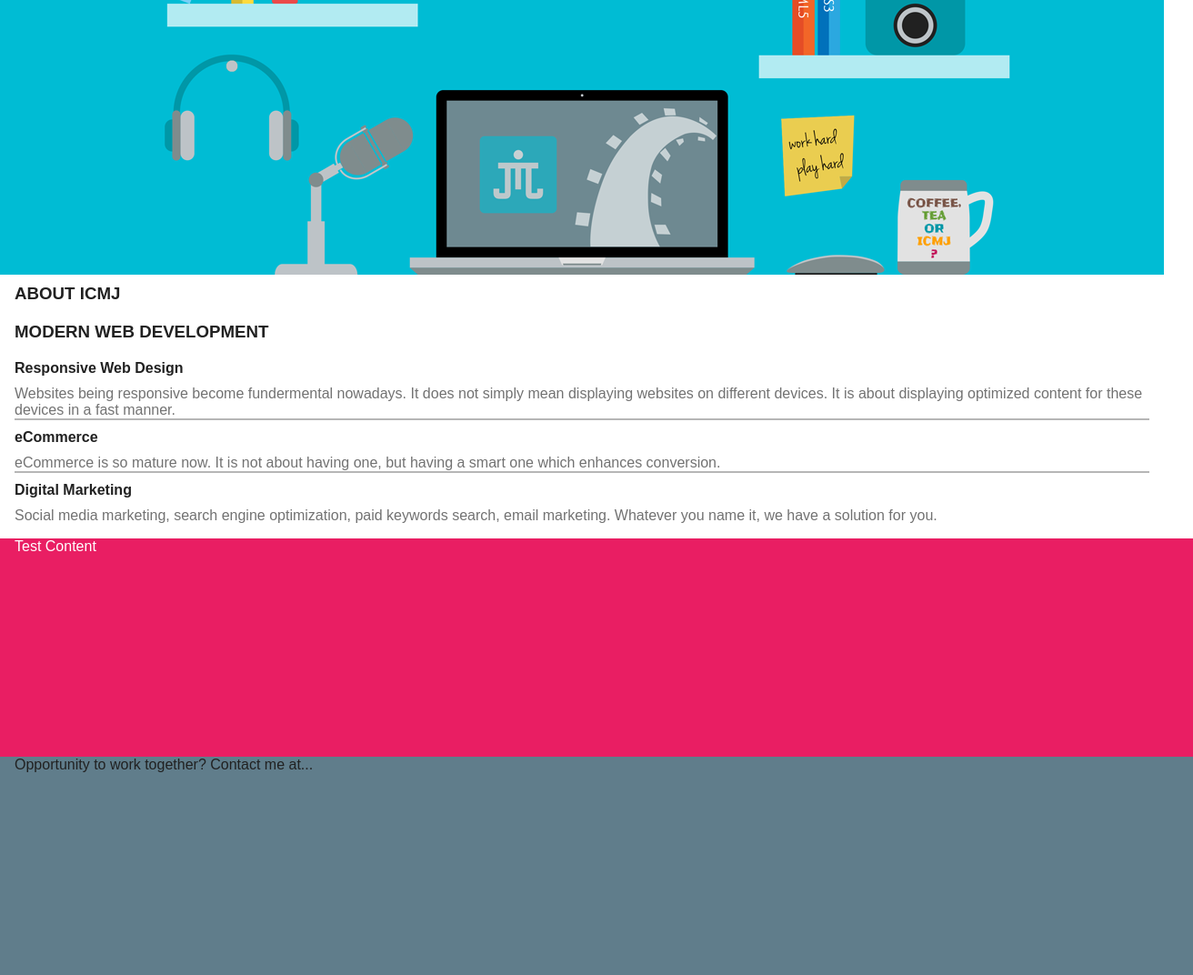
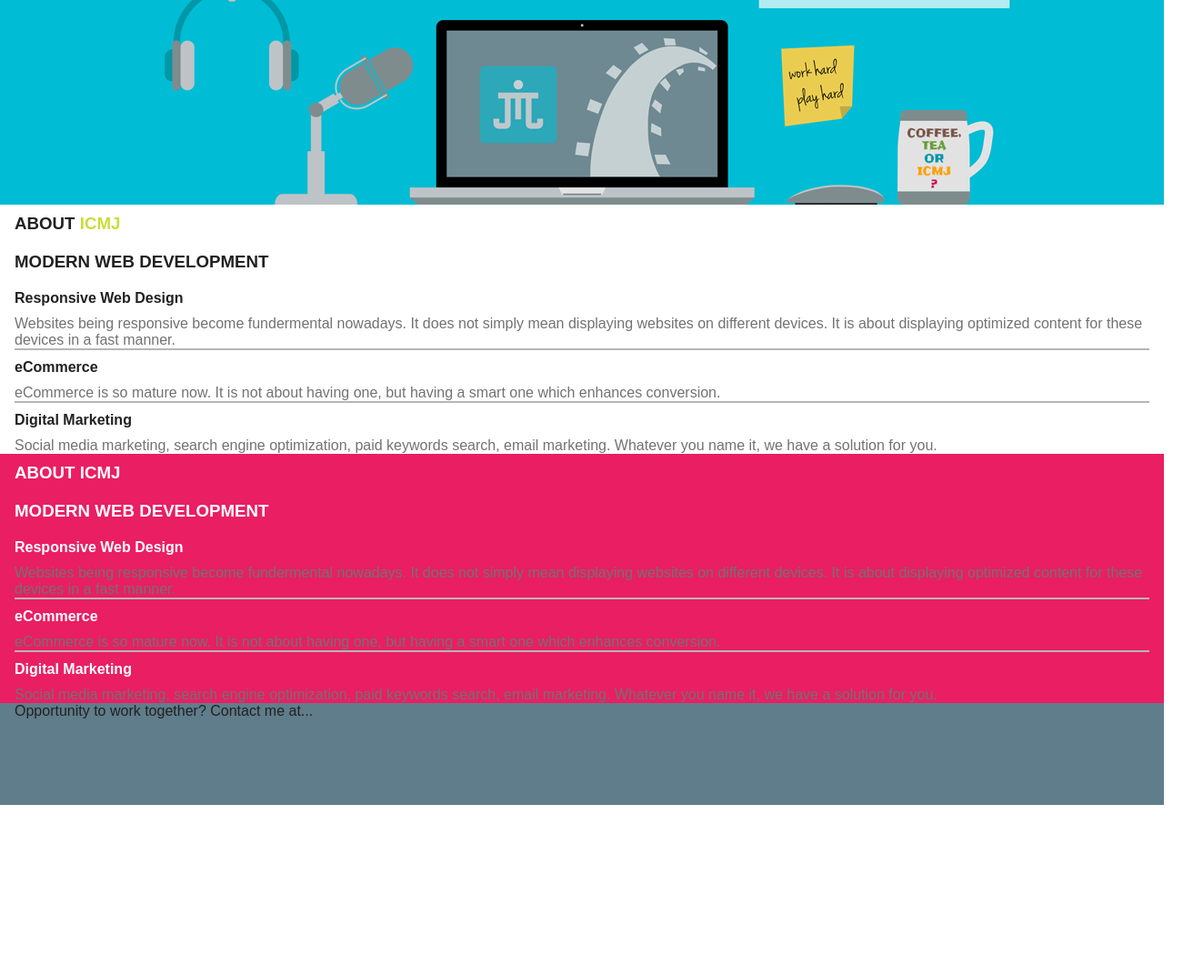
Before and after one commit to calvinfu1128/h5bp, a website: page index.html in a window 1280 px wide. Shown: the part 255-1327 px from the top of the page at 91% size, 1312 px wide, since content can reach past the window. After the commit the page ends 1140 px from the top, so only its background shows below. Drawn offline with nearby package versions, Linux system fonts and the light colour scheme.

Commit message:
content alignment edited

```diff
--- a/css/main.styl
+++ b/css/main.styl
@@ -44,15 +44,20 @@
   margin: 0
   padding: 0
 
-/* make content starts with space on the left */
+/* align content with space on the LHS */
 .align-left
   position: relative
   padding-left: 16px
 
+/* container leaving spaces on both ends */
 .container
   position: relative
   padding-left: 16px
   padding-right: 16px
+
+/* highlight text */
+.highlight-text
+  color: $accent-color
 
 /* top nav bar CSS styles */
 .navbar
@@ -72,7 +77,7 @@
   font-size: 3.7em
   letter-spacing: 0.07em
   fb(row,1,flex-start,center)
-  width: 40%
+  width: 50%
   position: relative
 
 .logo-png
@@ -83,7 +88,7 @@
 .menu
   letter-spacing: 0.035em
   fb(row,2,flex-end,center)
-  width: 60%
+  width: 50%
   position: relative
 
 /* menu-normal only displays above 600px */
@@ -96,7 +101,7 @@
   display: flex
   justify-content: flex-end
   li
-    width: 8em
+    width: 7em
     margin: 0
     display: flex
     justify-content: center
@@ -218,27 +223,19 @@
   visibility: visible
   transition: visibility 2s ease
 
-main
+.about
   background: #fff
-  position: relative
-  top: 4.8em
-  padding-bottom: 1em
 
-.test-content
+.services
   background: #e91e63
   color: #fff
   width: 100%
-  height: 15em
-  position: relative
-  top: 4.8em
 
 footer
   background: #607d8b
   color: $primary-text
   width: 100%
-  height: 15em
-  position: relative
-  top: 4.8em
+  height: 7em
 
 .jumbotron
   width: 100%
@@ -249,6 +246,6 @@
   justify-content: center
   h1
     padding-top: 2.5em
-    font-size: 2.8em
-    color: $accent-color
+    font-size: 2.3em
+    color: #fff
     text-shadow: 2px 2px 2px rgba(#000,0.23)
--- a/index.html
+++ b/index.html
@@ -49,9 +49,25 @@
         </nav>
         <main>
             <section class="jumbotron">
-            <h1>Welcome to ICMJ</h1>
+            <h1>DESIGN WITH PASSION</h1>
             </section>
-            <section class="container">
+            <section class="about">
+                <div class="container">
+                    <h3>ABOUT <span class="highlight-text">ICMJ</span></h3>
+
+                    <h3>MODERN WEB DEVELOPMENT</h3>
+                    <h4>Responsive Web Design</h4>
+                    <p>Websites being responsive become fundermental nowadays. It does not simply mean displaying websites on different devices. It is about displaying optimized content for these devices in a fast manner.</p>
+                    <hr noshade>
+                    <h4>eCommerce</h4>
+                    <p>eCommerce is so mature now. It is not about having one, but having a smart one which enhances conversion.</p>
+                    <hr noshade>
+                    <h4>Digital Marketing</h4>
+                    <p>Social media marketing, search engine optimization, paid keywords search, email marketing. Whatever you name it, we have a solution for you.</p>
+                </div>
+            </section>
+            <section class="services">
+                <div class="container">
                     <h3>ABOUT ICMJ</h3>
 
                     <h3>MODERN WEB DEVELOPMENT</h3>
@@ -63,11 +79,13 @@
                     <hr noshade>
                     <h4>Digital Marketing</h4>
                     <p>Social media marketing, search engine optimization, paid keywords search, email marketing. Whatever you name it, we have a solution for you.</p>
+                </div>
             </section>
         </main>
-        <div class="test-content container">Test Content</div>
-        <footer class="container">
+        <footer>
+            <div class="container">
                 Opportunity to work together? Contact me at...
+            </div>
         </footer>
         <link rel="stylesheet" href="//maxcdn.bootstrapcdn.com/font-awesome/4.3.0/css/font-awesome.min.css">
         <script src="//ajax.googleapis.com/ajax/libs/jquery/1.11.2/jquery.min.js"></script>
```
Also changed, not shown: build/css/main.min.css, 2 other files. Lines whose indentation alone changed are shown as unchanged.
